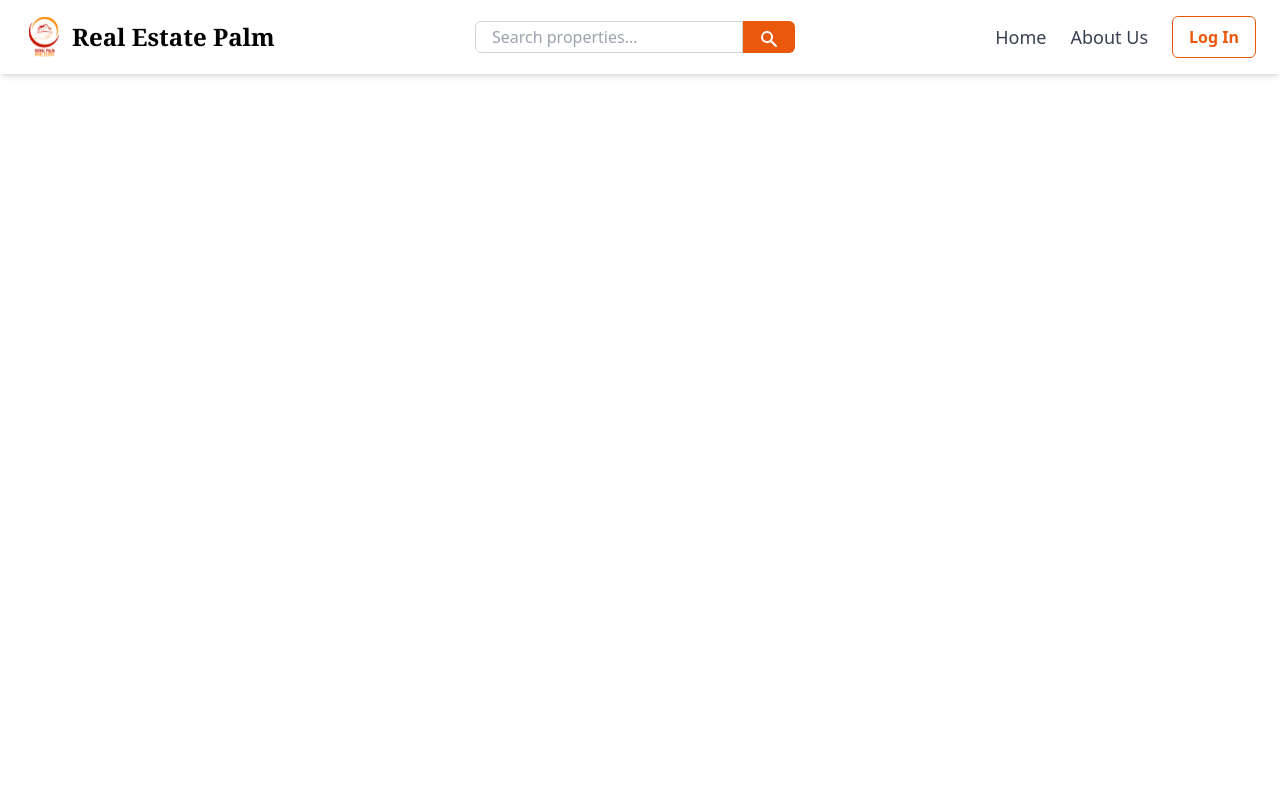
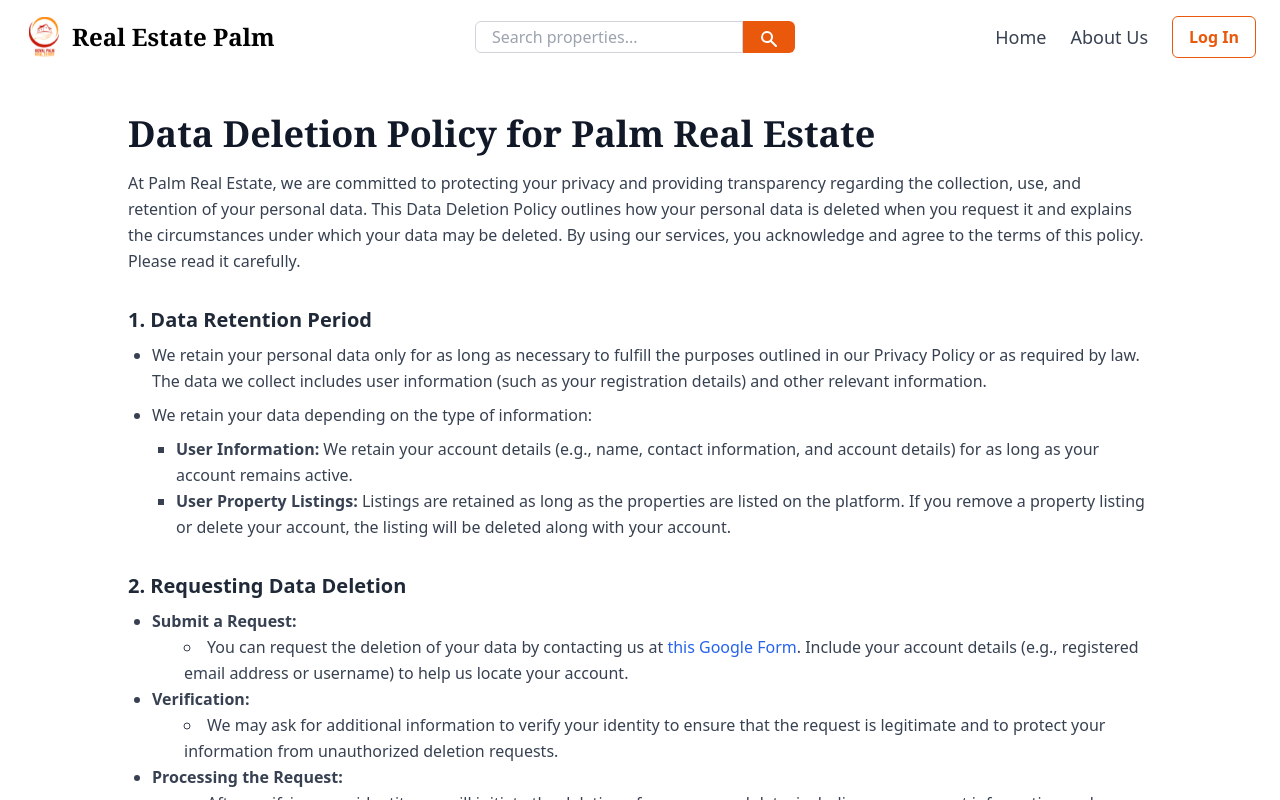
Before and after one commit to biyasshresth/Royal-Palm-Real-Estate, a React (Vite) app: page /DataDeletion in a window 1280 px wide. Built offline with nearby package versions, Linux system fonts and the light colour scheme.

Commit message:
data deletion page added

```diff
--- a/src/App.tsx
+++ b/src/App.tsx
@@ -13,6 +13,7 @@ import HouseUpdate from "./components/NewsBlogs/HouseUpdate";
 import NewsblogsPage from "./components/NewsBlogs/NewsblogsPage";
 import TermsPolicy from "./components/TermsPolicy";
 import PrivacyPolicy from "./components/PrivacyPolicy";
+import DataDeletion from "./components/DataDeletion";
 const App: React.FC = () => {
   const [isLoggedIn, setIsLoggedIn] = useState<boolean>(false);
 
@@ -34,6 +35,7 @@ const App: React.FC = () => {
             <Route path="/NewsblogsPage" element={<NewsblogsPage />} />
             <Route path="/TermsPolicy" element={<TermsPolicy />} />
             <Route path="/PrivacyPolicy" element={<PrivacyPolicy />} />
+            <Route path="/DataDeletion" element={<DataDeletion />} />
           </Routes>
         </main>
       </div>
--- /dev/null
+++ b/src/components/DataDeletion.tsx
@@ -0,0 +1,152 @@
+import React, { useEffect } from "react";
+
+export default function DataDeletion(): React.ReactElement {
+  useEffect(() => {
+    window.scrollTo(0, 0);
+  }, []);
+
+  return (
+    <div className="min-h-screen bg-white px-6 md:px-16 lg:px-32 py-10 text-left">
+      {/* Title */}
+      <h1 className="text-3xl md:text-4xl font-serif font-bold text-gray-900 mb-4">
+        Data Deletion Policy for Palm Real Estate
+      </h1>
+
+      {/* Intro */}
+      <p className="text-gray-700 text-base leading-relaxed mb-8 font-sans">
+        At Palm Real Estate, we are committed to protecting your privacy and
+        providing transparency regarding the collection, use, and retention of
+        your personal data. This Data Deletion Policy outlines how your personal
+        data is deleted when you request it and explains the circumstances under
+        which your data may be deleted. By using our services, you acknowledge
+        and agree to the terms of this policy. Please read it carefully.
+      </p>
+
+      {/* 1. Data Retention Period */}
+      <section className="mb-8">
+        <h2 className="text-xl font-bold text-gray-800 mb-2 font-sans">
+          1. Data Retention Period
+        </h2>
+        <ul className="list-disc list-outside pl-6 text-gray-700 leading-relaxed font-sans">
+          <li>
+            We retain your personal data only for as long as necessary to
+            fulfill the purposes outlined in our Privacy Policy or as required
+            by law. The data we collect includes user information (such as your
+            registration details) and other relevant information.
+          </li>
+          <li className="mt-2">
+            We retain your data depending on the type of information:
+            <ul className="list-square list-outside pl-6 mt-2">
+              <li>
+                <strong>User Information:</strong> We retain your account
+                details (e.g., name, contact information, and account details)
+                for as long as your account remains active.
+              </li>
+              <li>
+                <strong>User Property Listings:</strong> Listings are retained
+                as long as the properties are listed on the platform. If you
+                remove a property listing or delete your account, the listing
+                will be deleted along with your account.
+              </li>
+            </ul>
+          </li>
+        </ul>
+      </section>
+
+      {/* 2. Requesting Data Deletion */}
+      <section className="mb-8">
+        <h2 className="text-xl font-bold text-gray-800 mb-2 font-sans">
+          2. Requesting Data Deletion
+        </h2>
+        <ul className="list-disc list-outside pl-6 text-gray-700 leading-relaxed font-sans">
+          <li>
+            <strong>Submit a Request:</strong> <br />
+            <ul className="list-circle list-inside pl-8 text-gray-700 leading-relaxed font-sans">
+              <li>
+                You can request the deletion of your data by contacting us at{" "}
+                <a href="#" className="text-blue-600 hover:underline">
+                  this Google Form
+                </a>
+                . Include your account details (e.g., registered email address
+                or username) to help us locate your account.
+              </li>
+            </ul>
+          </li>
+          <li>
+            <strong>Verification:</strong> <br />
+            <ul className="list-circle list-inside pl-8 text-gray-700 leading-relaxed font-sans">
+              <li>
+                We may ask for additional information to verify your identity to
+                ensure that the request is legitimate and to protect your
+                information from unauthorized deletion requests.
+              </li>
+            </ul>
+          </li>
+          <li>
+            <strong>Processing the Request:</strong> <br />
+            <ul className="list-circle list-inside pl-8 text-gray-700 leading-relaxed font-sans">
+              <li>
+                After verifying your identity, we will initiate the deletion of
+                your personal data, including your account information and
+                property listings. This process typically takes up to 30 days.
+              </li>
+            </ul>
+          </li>
+        </ul>
+      </section>
+
+      {/* 3. What Happens After Data Deletion? */}
+      <section className="mb-8">
+        <h2 className="text-xl font-bold text-gray-800 mb-2 font-sans">
+          3. What Happens After Data Deletion?
+        </h2>
+        <ul className="list-disc list-outside pl-6 text-gray-700 leading-relaxed font-sans">
+          <li>
+            <strong>Account Deletion:</strong> Your account will be permanently
+            deleted from our system, and you will lose access to any
+            account-related services, including property listings, saved
+            searches, and other personalized features.
+          </li>
+          <li>
+            <strong>Property Listings:</strong> Any property listings associated
+            with your account will be removed from the platform. If you delete
+            your account, any listings you have posted will also be deleted.
+          </li>
+          <li>
+            <strong>Backup Copies:</strong> As mentioned, backup copies of your
+            data may still exist in our systems for a limited time as part of
+            our backup protocols, but they will not be used for any active
+            processing.
+          </li>
+          <li>
+            <strong>Irreversibility:</strong> Once deleted, your data cannot be
+            recovered. If you wish to use Palm Real Estate again after deletion,
+            you will need to create a new account and re-submit any property
+            listings.
+          </li>
+        </ul>
+      </section>
+
+      {/* 4. Your Rights Regarding Data Deletion */}
+      <section className="mb-8">
+        <h2 className="text-xl font-bold text-gray-800 mb-2 font-sans">
+          4. Your Rights Regarding Data Deletion
+        </h2>
+        <ul className="list-disc list-outside pl-6 text-gray-700 leading-relaxed font-sans">
+          <li>
+            <strong>Right to Delete:</strong> You can request the deletion of
+            your personal data at any time.
+          </li>
+          <li>
+            <strong>Right to Access:</strong> You may request a copy of the
+            personal data we hold about you before deletion.
+          </li>
+          <li>
+            <strong>Right to Rectify:</strong> You may request corrections to
+            any inaccurate or incomplete data before deletion.
+          </li>
+        </ul>
+      </section>
+    </div>
+  );
+}
--- a/src/components/Footer.tsx
+++ b/src/components/Footer.tsx
@@ -172,7 +172,7 @@ const Footer: React.FC = () => {
           © 2025 Royal Palm Real Estate. All rights reserved.
         </p>
         <div className="flex space-x-6">
-          <Link to="/Privacy" className="hover:text-white hover:underline">
+          <Link to="/PrivacyPolicy" className="hover:text-white hover:underline">
             Privacy & Policy
           </Link>
           <Link to="/TermsPolicy" className="hover:text-white hover:underline">
--- a/src/components/PrivacyPolicy.tsx
+++ b/src/components/PrivacyPolicy.tsx
@@ -6,9 +6,9 @@ const PrivacyPolicy: React.FC = () => {
   }, []);
 
   return (
-    <div className="min-h-screen bg-gray-100 p-4 sm:p-6 md:p-8 text-left">
+    <div className="min-h-screen bg-gray-400 p-4 sm:p-6 md:p-8 text-left">
       {/* Title */}
-      <h1 className="text-2xl sm:text-xl md:text-xl font-bold text-gray-800 text-left">
+      <h1 className="text-2xl font-bold text-gray-800 text-left">
         PRIVACY POLICY
       </h1>
       <p className="text-sm text-gray-500 mb-6">Last updated May 07, 2025</p>
```
